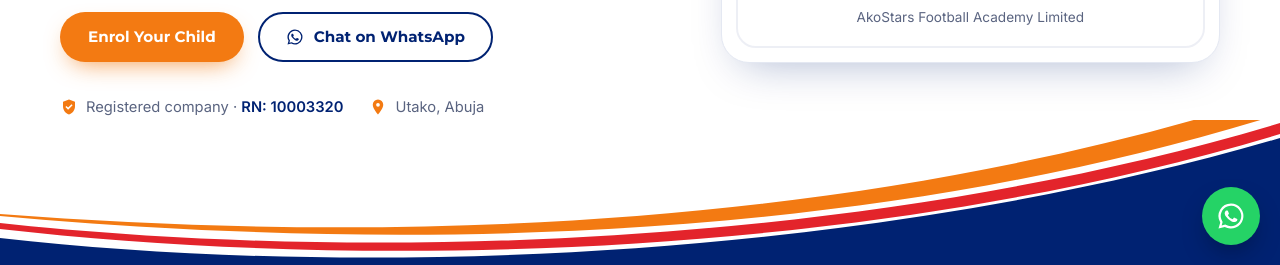
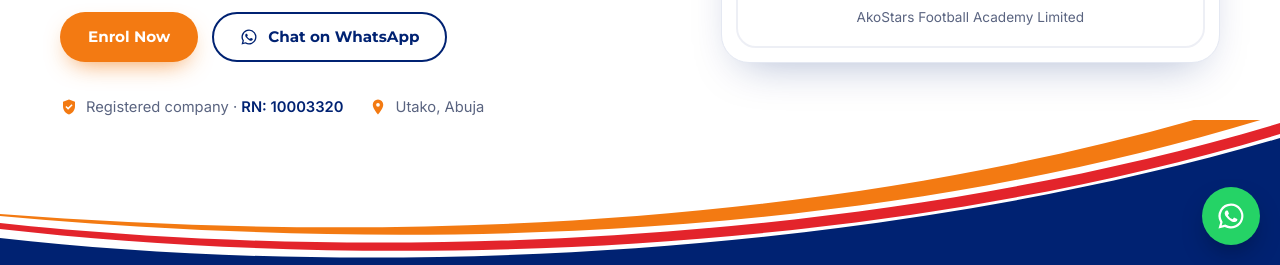
Before and after one commit to Timniel/akostars-academy, a plain HTML site: page index.html in a window 1280 px wide. Shown: the part 535-800 px from the top of the page. Drawn offline with Linux system fonts and the light colour scheme.

Commit message:
Hero button: Enrol Now

```diff
--- a/index.html
+++ b/index.html
@@ -365,7 +365,7 @@
           <h1>Raising the next generation of <em>football stars.</em></h1>
           <p class="hero-lead">AkoStars Football Academy helps young players build skill, confidence and discipline through structured coaching in a safe, professional environment.</p>
           <div class="hero-actions">
-            <a href="#contact" class="btn btn-primary">Enrol Your Child</a>
+            <a href="#contact" class="btn btn-primary">Enrol Now</a>
             <a href="https://wa.me/2348035552842?text=Hello%20AkoStars%20Football%20Academy%2C%20I%27d%20like%20to%20know%20more%20about%20your%20programmes." class="btn btn-outline" target="_blank" rel="noopener">
               <svg><use href="#i-whatsapp" /></svg> Chat on WhatsApp
             </a>
```
